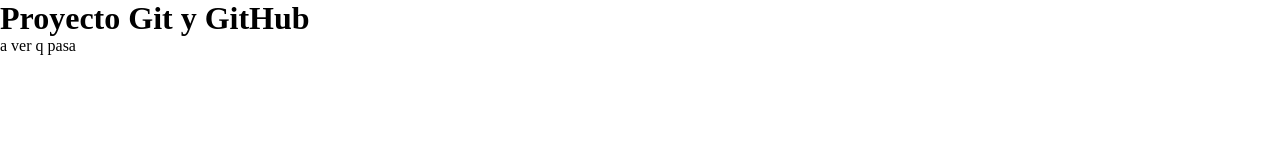
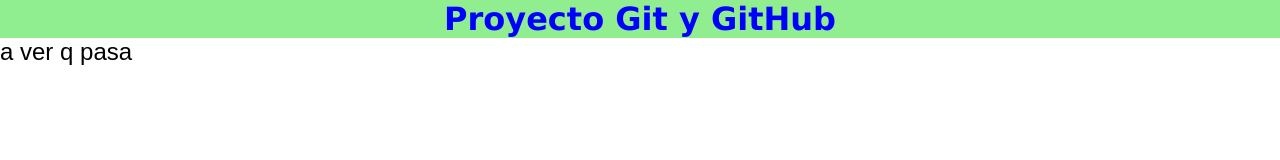
Before and after one commit to cheberamos/repoCodoaCodo, a plain HTML site: page index.html in a window 1280 px wide. Drawn offline with Linux system fonts and the light colour scheme.

Commit message:
di estilos a h1 y p

```diff
--- a/css/estilos.css
+++ b/css/estilos.css
@@ -2,3 +2,14 @@
     margin:0px;
     padding:0px;
 }
+h1{
+    color: blue;
+    font-family: Verdana, Geneva, Tahoma, sans-serif;
+    background-color: lightgreen;
+    text-align:center
+}
+p{
+    text-align: justify;
+    font-family: Arial, Helvetica, sans-serif;
+    font-size: 1.5em;
+}
```
